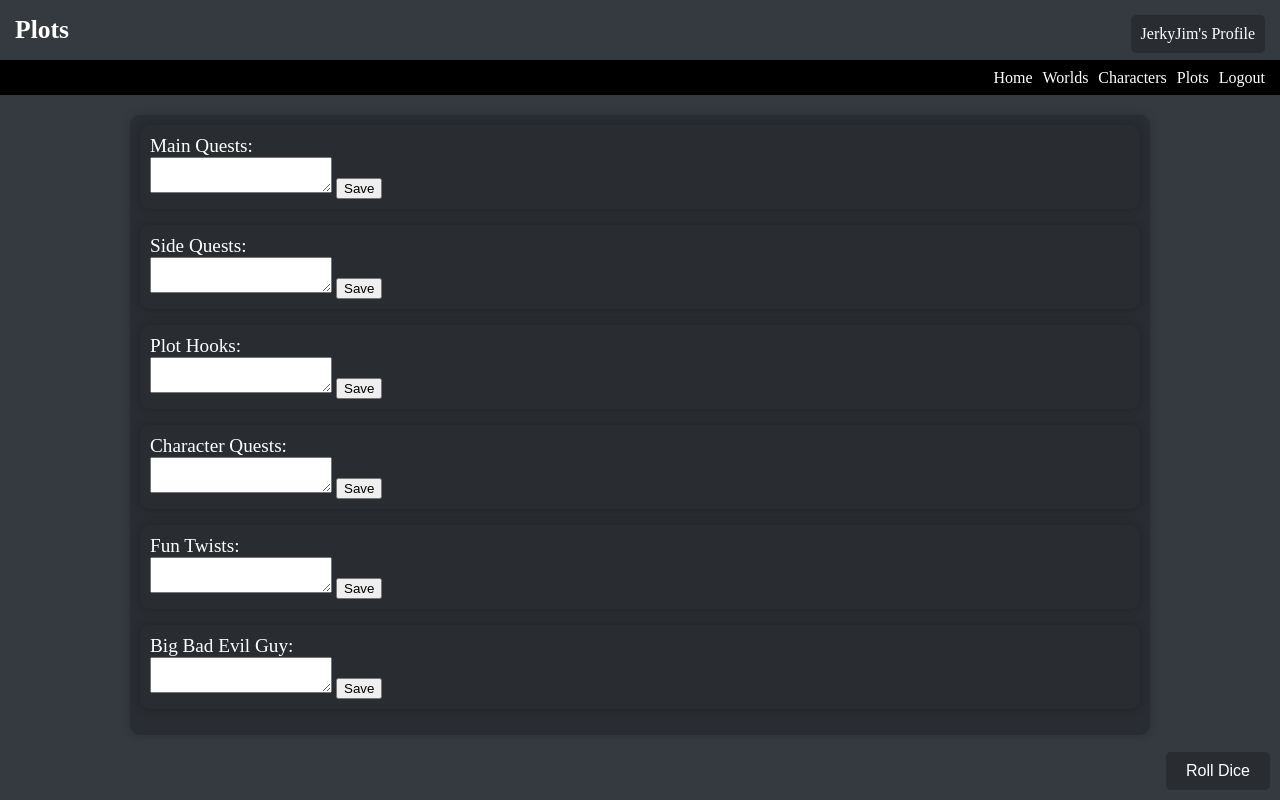
After one commit to SeraphDH/capstone-WIP-, a Flask app: page /plots in a window 1280 px wide. The commit adds this page. Run offline with Flask 3, Linux system fonts and the light colour scheme; a user stored in the database is signed in.

Commit message:
Add files via upload

```diff
--- a/app.py
+++ b/app.py
@@ -1,11 +1,11 @@
-from flask import Flask, render_template, request, redirect, url_for, flash
+from flask import Flask, render_template, request, redirect, url_for, flash, jsonify
 from flask_sqlalchemy import SQLAlchemy
 from sqlalchemy.exc import IntegrityError
 from flask_login import LoginManager, login_user, login_required, logout_user, current_user
 from flask_bcrypt import Bcrypt
 from datetime import datetime, timedelta
-from models import db, World, Character, User
-from forms import RegistrationForm, EditProfileForm, ChangePasswordForm
+from models import *
+from forms import *
 import requests
 
 app = Flask(__name__)
@@ -184,9 +184,10 @@ def random_name(world_id):
             return render_template('world_detail.html', world=world, name=name)
 
 
+@app.route('/add_character/', methods=['POST'])
 @app.route('/add_character/<int:world_id>', methods=['POST'])
 @login_required
-def add_character(world_id):
+def add_character(world_id=None):
     if request.method == 'POST':
         new_character_name = request.form.get('new_character_name')
         new_character_description = request.form.get('new_character_description')
@@ -195,7 +196,7 @@ def add_character(world_id):
             new_character = Character(
                 name=new_character_name,
                 description=new_character_description,
-                world_id=world_id,
+                world_id=world_id if world_id is not None else None,
                 user_id=current_user.id
             )
 
@@ -207,7 +208,10 @@ def add_character(world_id):
                 db.session.rollback()
                 flash('Error adding character. Please try again.', 'error')
 
-            return redirect(url_for('world_detail', world_id=world_id))
+            if world_id is not None:
+                return redirect(url_for('world_detail', world_id=world_id))
+            else:
+                return redirect(url_for('character_list'))  # Update with the actual endpoint for your character list page
 
     return render_template('add_character.html', world_id=world_id)
 
@@ -264,6 +268,59 @@ def edit_character(character_id):
 
     flash('You do not have permission to edit this character.', 'error')
     return redirect(url_for('character_list'))
+
+@app.route('/plots', methods=['GET', 'POST'])
+@login_required
+def plots():
+    # Create an instance of each form
+    main_quest_form = MainQuestForm()
+    side_quest_form = SideQuestForm()
+    plot_hooks_form = PlotHooksForm()
+    character_quests_form = CharacterQuestsForm()
+    fun_twists_form = FunTwistsForm()
+    big_bad_evil_guy_form = BigBadEvilGuyForm()
+
+    # Handle form submissions
+    if request.method == 'POST':
+        save_plot_data(main_quest_form)
+        save_plot_data(side_quest_form)
+        save_plot_data(plot_hooks_form)
+        save_plot_data(character_quests_form)
+        save_plot_data(fun_twists_form)
+        save_plot_data(big_bad_evil_guy_form)
+
+    # Pass the forms to the template
+    return render_template(
+        'plots.html',
+        main_quest_form=main_quest_form,
+        side_quest_form=side_quest_form,
+        plot_hooks_form=plot_hooks_form,
+        character_quests_form=character_quests_form,
+        fun_twists_form=fun_twists_form,
+        big_bad_evil_guy_form=big_bad_evil_guy_form
+    )
+
+def save_plot_data(form):
+    if form.validate_on_submit():
+        # Create an instance of your PlotData model and populate it with form data
+        plot_data = PlotData(
+            user_id=current_user.id,  # Assuming you have a user_id in your PlotData model
+            main_quests=form.main_quests.data,
+            side_quests=form.side_quests.data,
+            plot_hooks=form.plot_hooks.data,
+            character_quests=form.character_quests.data,
+            fun_twists=form.fun_twists.data,
+            big_bad_evil_guy=form.big_bad_evil_guy.data
+        )
+
+        # Save the plot data to the database
+        db.session.add(plot_data)
+        db.session.commit()
+
+        flash('Plot data saved successfully!', 'success')
+    else:
+        flash('Error saving plot data. Please check your input.', 'error')
+
 
 @app.route('/register', methods=['GET', 'POST'])
 def register():
--- a/forms.py
+++ b/forms.py
@@ -1,8 +1,7 @@
-# forms.py
 from flask_wtf import FlaskForm
-from wtforms import StringField, PasswordField, SubmitField
+from wtforms import StringField, PasswordField, SubmitField, TextAreaField
 from wtforms.validators import DataRequired, Length, EqualTo, ValidationError
-from models import User
+from flask_login import current_user
 
 class RegistrationForm(FlaskForm):
     username = StringField('Username', validators=[DataRequired(), Length(min=4, max=20)])
@@ -23,3 +22,27 @@ class ChangePasswordForm(FlaskForm):
     def validate_current_password(self, field):
         if not current_user.check_password(field.data):
             raise ValidationError('Current password is incorrect.')
+
+class MainQuestForm(FlaskForm):  # New form for Main Quests
+    main_quests = TextAreaField('Main Quests')
+    submit = SubmitField('Save Main Quests')
+
+class SideQuestForm(FlaskForm):  # New form for Side Quests
+    side_quests = TextAreaField('Side Quests')
+    submit = SubmitField('Save Side Quests')
+
+class PlotHooksForm(FlaskForm):  # New form for Plot Hooks
+    plot_hooks = TextAreaField('Plot Hooks')
+    submit = SubmitField('Save Plot Hooks')
+
+class CharacterQuestsForm(FlaskForm):  # New form for Character Quests
+    character_quests = TextAreaField('Character Quests')
+    submit = SubmitField('Save Character Quests')
+
+class FunTwistsForm(FlaskForm):  # New form for Fun Twists
+    fun_twists = TextAreaField('Fun Twists')
+    submit = SubmitField('Save Fun Twists')
+
+class BigBadEvilGuyForm(FlaskForm):  # New form for Big Bad Evil Guy
+    big_bad_evil_guy = TextAreaField('Big Bad Evil Guy')
+    submit = SubmitField('Save Big Bad Evil Guy')
--- a/requirements.txt
+++ b/requirements.txt
@@ -1,3 +1,4 @@
+alembic==1.12.1
 bcrypt==4.0.1
 beautifulsoup4==4.12.2
 blinker==1.7.0
@@ -14,6 +15,7 @@ greenlet==3.0.1
 idna==3.6
 itsdangerous==2.1.2
 Jinja2==3.1.2
+Mako==1.3.0
 MarkupSafe==2.1.3
 requests==2.31.0
 soupsieve==2.5
--- a/static/css/style.css
+++ b/static/css/style.css
@@ -216,7 +216,7 @@ h1 {
     font-size: 1.1em;
 }
 
-.edit-form, .random-name-button, .add-character-form button, .remove-button {
+.edit-form, .random-name-button, .add-character-form button, .add-world-form button, .remove-button {
     background-color: #232222;
     color: #fff;
     border: none;
@@ -233,7 +233,7 @@ h1 {
     padding-top: 5px;
 }
 
-.edit-form input, .edit-form textarea, .add-character-form input, .add-character-form textarea {
+.edit-form input, .edit-form textarea, .add-character-form input, .add-character-form textarea, .add-world-form input, .add-world-form textarea {
     width: 100%;
     padding: 10px;
     margin-bottom: 10px;
@@ -243,7 +243,7 @@ h1 {
     color: #292d32;
 }
 
-.remove-button:hover, .random-name-button:hover, .add-character-form button:hover {
+.remove-button:hover, .random-name-button:hover, .add-character-form button:hover, add-world-form button:hover {
     background-color: #7b8288;
 }
 
@@ -359,3 +359,90 @@ h1 {
 .world_container button[name="add"]:hover {
     background-color: #565e64;
 }
+
+.character_container {
+    max-width: 1000px;
+    min-width: none;
+    margin: 10px auto;
+    padding: 10px;
+    background-color: #292d32;
+    color: #fff;
+    border-radius: 10px;
+    box-shadow: 0 0 10px rgba(0, 0, 0, 0.2);
+}
+
+.character_container ul {
+    list-style-type: none;
+    padding: 5px;
+    margin: 5px;
+}
+
+.character_container li {
+    display: flex;
+    justify-content: space-between;
+    align-items: flex-start;
+    margin-bottom: 10px;
+}
+
+.character_container li a {
+    flex: 1;
+    display: block;
+    padding: 4px;
+    background-color: #292d32;
+    color: #fff;
+    text-decoration: none;
+    font-size: large;
+    border-radius: 5px;
+    transition: background-color 0.3s ease;
+}
+
+.character_container li a:hover {
+    background-color: #232222;
+}
+
+.character_container form {
+    margin-left: 10px;
+}
+
+.character_container button[name="delete"], .world_container button[name="add"] {
+    background-color: #232222;
+    color: #fff;
+    border: none;
+    padding-bottom: 4px;
+    padding-top: 5px;
+    border-radius: 5px;
+    align-items: center;
+    cursor: pointer;
+}
+
+.character_container button[name="delete"]:hover {
+    background-color: #c82333;
+}
+
+.character_container button[name="add"]:hover {
+    background-color: #565e64;
+}
+
+.plots_container {
+    max-width: 1000px;
+    min-width: none;
+    margin: 10px auto;
+    padding: 10px;
+    background-color: #292d32;
+    color: #fff;
+    border-radius: 10px;
+    box-shadow: 0 0 10px rgba(0, 0, 0, 0.2);
+}
+
+.plots_container form {
+    margin-left: 10px auto;
+    padding: 10px;
+    background-color: #292d32;
+    color: #fff;
+    border-radius: 10px;
+    box-shadow: 0 0 10px rgba(0, 0, 0, 0.2);
+}
+
+.plots_container form label {
+    font-size: larger;
+}
--- a/templates/base.html
+++ b/templates/base.html
@@ -16,6 +16,7 @@
             <a href="{{ url_for('index') }}">Home</a>
             <a href="{{ url_for('worlds') }}">Worlds</a>
             <a href="{{ url_for('character_list') }}">Characters</a>
+            <a href="{{ url_for('plots') }}">Plots</a>
             {% if current_user.is_authenticated %}
                 <a href="{{ url_for('logout') }}">Logout</a>
             {% else %}
@@ -35,6 +36,7 @@
             <li><a href="{{ url_for('index') }}">Home</a></li>
             <li><a href="{{ url_for('worlds') }}">Worlds</a></li>
             <li><a href="{{ url_for('character_list') }}">Characters</a></li>
+            <a href="{{ url_for('plots') }}">Plots</a>
             {% if current_user.is_authenticated %}
                 <li><a href="{{ url_for('logout') }}">Logout</a></li>
             {% else %}
--- /dev/null
+++ b/templates/plots.html
@@ -0,0 +1,55 @@
+<!-- plots.html -->
+<h1>Plots</h1>
+{% extends 'base.html' %}
+
+{% block content %}
+    <div class="plots_container">
+        <form class="main_quest_form" method="post">
+            {{ main_quest_form.hidden_tag() }}
+            <label>Main Quests:</label>
+            <br>
+            {{ main_quest_form.main_quests() }}
+            <button type="submit">Save</button>
+        </form>
+
+        <form class="side_quest_form" method="post">
+            {{ side_quest_form.hidden_tag() }}
+            <label>Side Quests:</label>
+            <br>
+            {{ side_quest_form.side_quests() }}
+            <button type="submit">Save</button>
+        </form>
+
+        <form class="plot_hooks_form" method="post">
+            {{ plot_hooks_form.hidden_tag() }}
+            <label>Plot Hooks:</label>
+            <br>
+            {{ plot_hooks_form.plot_hooks() }}
+            <button type="submit">Save</button>
+        </form>
+
+        <form class="character_quests_form" method="post">
+            {{ character_quests_form.hidden_tag() }}
+            <label>Character Quests:</label>
+            <br>
+            {{ character_quests_form.character_quests() }}
+            <button type="submit">Save</button>
+        </form>
+
+        <form class="fun_twists_form" method="post">
+            {{ fun_twists_form.hidden_tag() }}
+            <label>Fun Twists:</label>
+            <br>
+            {{ fun_twists_form.fun_twists() }}
+            <button type="submit">Save</button>
+        </form>
+
+        <form class="big_bad_evil_guy_form" method="post">
+            {{ big_bad_evil_guy_form.hidden_tag() }}
+            <label>Big Bad Evil Guy:</label>
+            <br>
+            {{ big_bad_evil_guy_form.big_bad_evil_guy() }}
+            <button type="submit">Save</button>
+        </form>
+    </div>
+{% endblock %}
--- a/templates/worlds.html
+++ b/templates/worlds.html
@@ -17,7 +17,7 @@
         </ul>
 
         <!-- Form for adding a new world -->
-        <form method="post" action="{{ url_for('add_world') }}">
+        <form class="add-world-form" method="post" action="{{ url_for('add_world') }}">
             <label for="new_world_name">Create New World:</label>
             <input type="text" id="new_world_name" name="new_world_name" placeholder="Enter World Name" required>
             <br>
```
Also changed, not shown: models.py (+13 -1 lines), templates/character_list.html (+17 -1 lines), instance/site.db.
